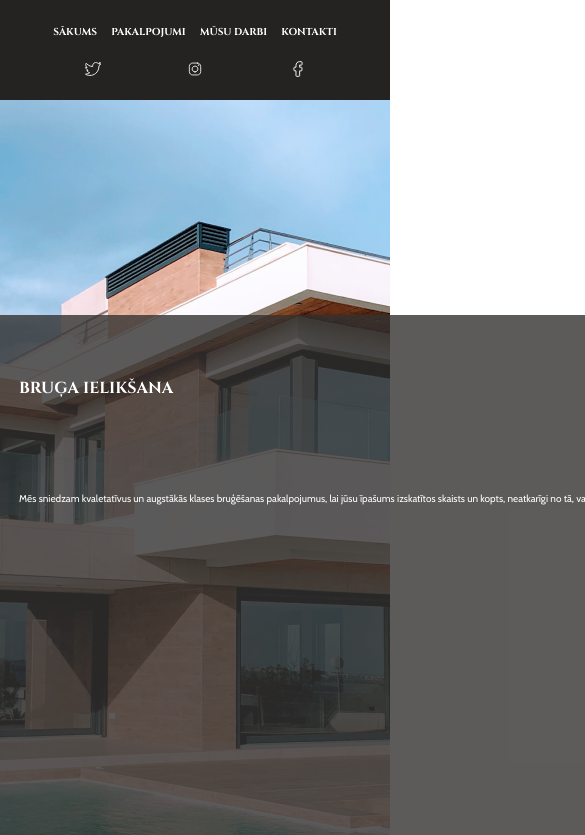
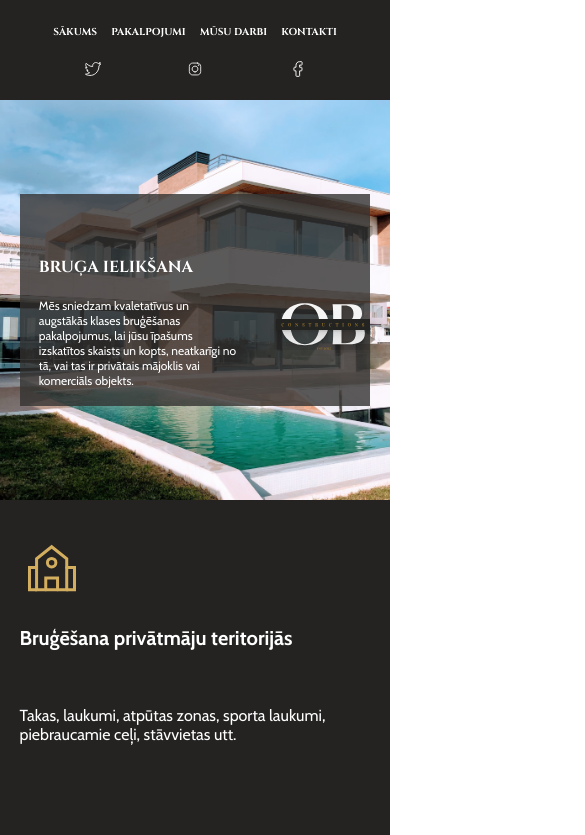
Before and after one commit to Spuldz/OB-Construction, a React (Vite) app: page /ieliksana in a window 390 px wide. Shown: the top 835 px of the page, 585 px wide, since content can reach past the window. Built offline with nearby package versions, Linux system fonts and the light colour scheme.

Commit message:
added section 2, 3, 4 mobile support

```diff
--- a/src/components/TitleModal.tsx
+++ b/src/components/TitleModal.tsx
@@ -13,7 +13,7 @@ export const TitleModal = (props: {title:string, body:string, variant: any}) =>
                 <span>{props.title}</span>
             </div>
             <div className={styles.middle}>
-                <div className={styles.bodyLeft}>
+                <div className={props.variant.interactive ? styles.bodyLeft : styles.bodyLeft2}>
                     <span>{props.body}</span>
                 </div>
                 <div className={styles.bodyRight}>
--- a/src/components/inserting/Option.tsx
+++ b/src/components/inserting/Option.tsx
@@ -9,7 +9,7 @@ type Data = {
 
 export const Option = (props: {data: Data}) => {
     return(
-        <div className={styles.main} style={{width: props.data.long ? '956px' : '380px'}}>
+        <div className={props.data.long ? styles.mainLong : styles.main}>
             <div className={styles.top}>
                 <div className={styles.img}
                 style={{backgroundImage: "URL("+props.data.image+")"}}></div>
--- a/src/css/inserting.module.css
+++ b/src/css/inserting.module.css
@@ -147,3 +147,107 @@
     flex-direction: column;
     gap: 70px;
 }
+
+@media(max-width: 1295px){
+    .section4Bottom{
+        flex-direction: column;
+        align-items: center;
+        justify-content: center;
+        gap: 60px;
+    }
+
+    .section4Top{
+        height: 35%;
+    }
+
+    .section4{
+        height: 900px;
+    }
+}
+
+@media(max-width: 1139px){
+    .section2{
+        flex-direction: column;
+        height: 1000px;
+    }
+}
+
+@media(max-width: 865px){
+    .section1{
+        height: 600px;
+    }
+}
+
+@media(max-width: 525px){
+    .section1{
+        height: 400px;
+    }
+
+    .section4Top{
+        font-size: 40px;
+    }
+}
+
+@media(max-width: 519px){
+    .section3Top{
+        font-size: 40px;
+    }
+}
+
+@media(max-width: 391px){
+    .section3Top{
+        font-size: 30px;
+    }
+}
+
+@media(max-width: 433px){
+    .section4Top{
+        font-size: 30px;
+    }
+}
+
+@media(max-width: 327px){
+    .section1{
+        height: 250px;
+    }
+}
+
+@media(max-width: 311px){
+
+    .section4{
+        height: 900px;
+    }
+
+    .section4Top{
+        font-size: 20px;
+    }
+}
+
+@media(max-width: 303px){
+    .section3Top{
+        font-size: 24px;
+    }
+}
+
+@media(max-width: 237px){
+    .section3Top{
+        font-size: 20px;
+    }
+}
+
+@media(max-width: 211px){
+
+    .section4{
+        height: 800px;
+    }
+
+    .section4Top{
+        font-size: 16px;
+    }
+}
+
+@media(max-width: 199px){
+    .section3Top{
+        font-size: 16px;
+    }
+}
--- a/src/css/inserting/TitleParagraph.module.css
+++ b/src/css/inserting/TitleParagraph.module.css
@@ -3,6 +3,10 @@
 .main{
     width: 413px;
     height: 221px;
+    display: flex;
+    flex-direction: column;
+    gap: 10px;
+    box-sizing: border-box;
 }
 
 .top{
@@ -22,3 +26,45 @@
     font-size: 24px;
     color: white;
 }
+
+@media(max-width: 457px){
+
+    .main{
+        width: 100%;
+        padding-left: 50px;
+    }
+
+    .top{
+        font-size: 24px;
+    }
+
+    .bottom{
+        font-size: 18px;
+    }
+}
+
+@media(max-width: 345px){
+    .main{
+        padding-left: 10px;
+    }
+}
+
+@media(max-width: 269px){
+    .top{
+        font-size: 20px;
+    }
+
+    .bottom{
+        font-size: 14px;
+    }
+}
+
+@media(max-width: 209px){
+    .top{
+        font-size: 16px;
+    }
+
+    .bottom{
+        font-size: 12px;
+    }
+}
--- a/src/css/inserting/option.module.css
+++ b/src/css/inserting/option.module.css
@@ -1,6 +1,13 @@
 
 .main{
     width: 380px;
+    height: 285px;
+    display: flex;
+    flex-direction: column;
+}
+
+.mainLong{
+    width: 956px;
     height: 285px;
     display: flex;
     flex-direction: column;
@@ -36,3 +43,35 @@
     font-family: 'Cabin', sans-serif;
     font-size: 24px;
 }
+
+@media(max-width: 1223px){
+    .middle{
+        font-size: 25px;
+    }
+
+    .bottom{
+        font-size: 20px;
+    }
+}
+
+
+@media(max-width: 1011px){
+    .mainLong{
+        width: 90%;
+    }
+}
+
+
+@media(max-width: 421px){
+    .middle{
+        font-size: 20px;
+    }
+
+    .bottom{
+        font-size: 16px;
+    }
+
+    .main{
+        width: 90%;
+    }
+}
--- a/src/css/titleModal.module.css
+++ b/src/css/titleModal.module.css
@@ -43,6 +43,15 @@ justify-content: space-between;
 }
 
 .bodyLeft{
+    display: flex;
+    justify-content: baseline;
+    place-items: center;
+    height: 100%;
+    text-align: left;
+    width: 60%;
+}
+
+.bodyLeft2{
     display: flex;
     justify-content: baseline;
     place-items: center;
@@ -246,7 +255,6 @@ justify-content: space-between;
 
 @media(max-width: 578px){
     .main{
-        height: 200px;
     }
 
     .top{
@@ -340,7 +348,7 @@ justify-content: space-between;
 
 @media(max-width: 286px){
     .main{
-        height: 130px;
+        height: 150px;
         padding-bottom: 0;
     }
 }
@@ -375,3 +383,122 @@ justify-content: space-between;
         height: 30px;
     }
 }
+
+/*
+    MAIN 2
+*/
+
+@media(max-width: 1367px){
+    .main2{
+        width: 85%;
+    }
+
+    .image{
+        width: 400px;
+        height: 200px;
+        top: 30%;
+    }
+}
+
+@media(max-width: 1083px){
+    .bodyLeft2{
+        font-size: 20px;
+        line-height: normal;
+    }
+
+    .image{
+        width: 350px;
+        height: 150px;
+        top: 35%;
+    }
+}
+
+@media(max-width: 949px){
+    .main2{
+        height: 350px;
+    }
+
+    .image{
+        width: 250px;
+        height: 150px;
+    }
+}
+
+@media(max-width: 719px){
+    .main2{
+        height: 300px;
+    }
+}
+
+@media(max-width: 693px){
+    .image{
+        width: 200px;
+        height: 100px;
+        top: 40%;
+    }
+
+    .bodyLeft2{
+        font-size: 16px;
+    }
+}
+
+@media(max-width: 567px){
+    .main2{
+        height: 200px;
+
+    }
+
+    .bodyLeft2{
+        display: block;
+        margin-top: 20px;
+        font-size: 14px;
+    }
+
+    .image{
+        width: 150px;
+        height: 75px;
+        top: 45%;
+    }
+}
+
+@media(max-width: 400px){
+    .main2{
+        height: 150px;
+    }
+
+    .bodyLeft2{
+        font-size: 12px;
+    }
+
+    .image{
+        width: 100px;
+        height: 50px;
+        top: 50%;
+    }
+}
+
+@media(max-width: 338px){
+
+    .main2{
+        height: 100px;
+    }
+
+    .bodyLeft2{
+        font-size: 8px;
+    }
+}
+
+@media(max-width: 292px){
+    .bodyLeft2{
+        font-size: 6px;
+    }
+
+    .main2{
+        height: 80px;
+    }
+
+    .image{
+        width: 75px;
+        height: 35px;
+    }
+}
```
Also changed, not shown: src/pages/Inserting.tsx (+6 -3 lines).
